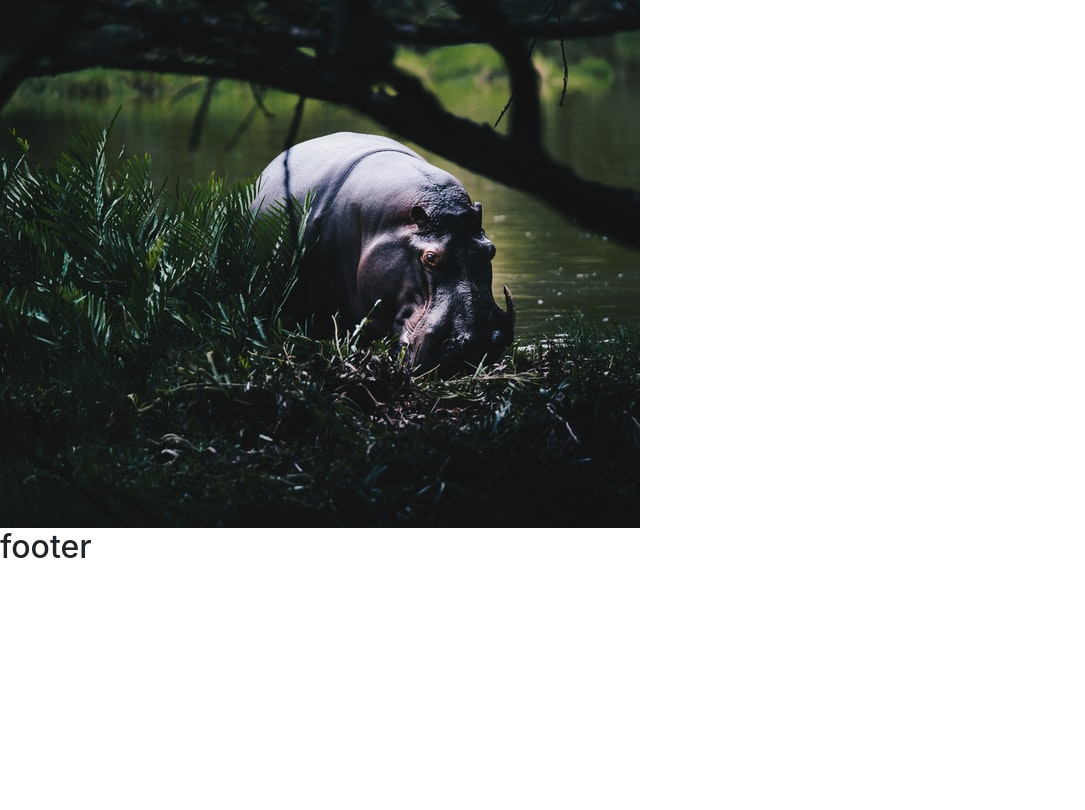
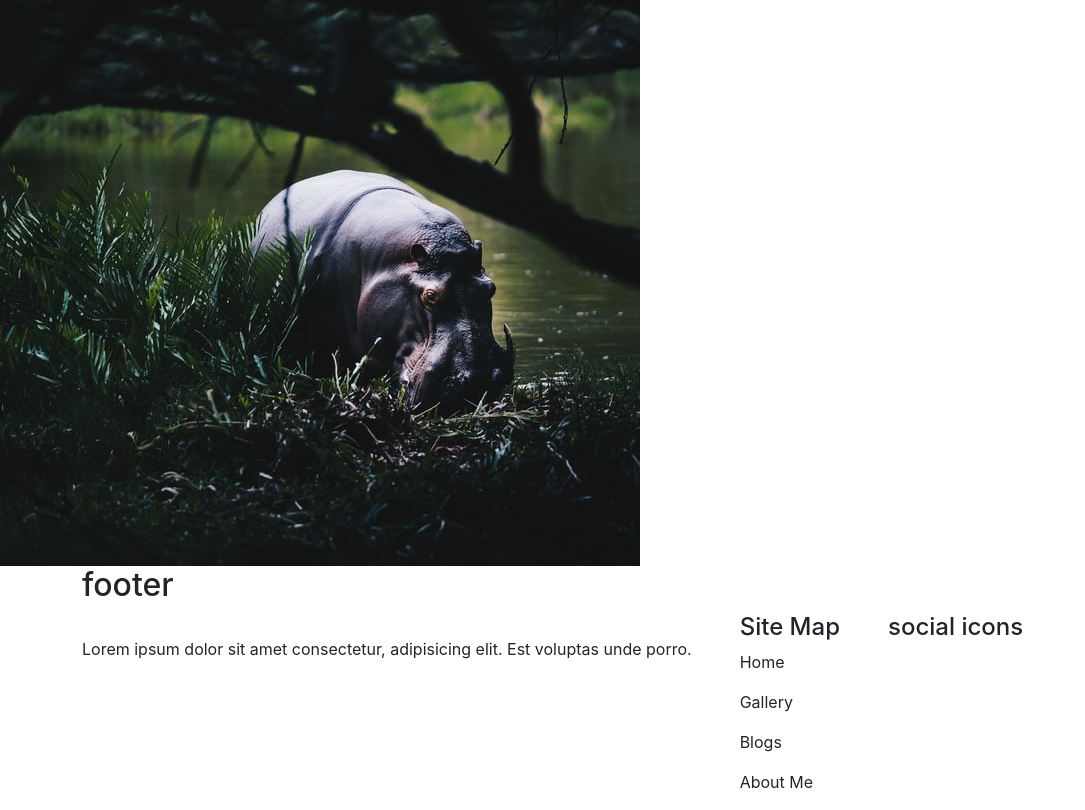
Before and after one commit to Kanizfatema47/kphoto-client, a React (Create React App) app: page /all in a window 1280 px wide. Shown: the part 2386-3196 px from the top of the page, without its empty margins (0-1085 px from the left). Before the commit the page ends 2961 px from the top, so only its background shows below. Built offline with nearby package versions, Linux system fonts and the light colour scheme; the HTML template or start-up script is replaced by a standard one.

Commit message:
added the footer

```diff
--- a/src/HomePage/Footer/Footer.js
+++ b/src/HomePage/Footer/Footer.js
@@ -2,8 +2,26 @@ import React from 'react';
 
 const Footer = () => {
     return (
-        <div>
+        <div className='container'>
             <h2>footer</h2>
+            <div className='d-flex  juatify-content-center'>
+                <div className="left-portion ">
+                    <img src="" alt="" srcset="" />
+                    <p>Lorem ipsum dolor sit amet consectetur, adipisicing elit. Est voluptas unde porro.</p>
+                </div>
+                <div className="middle-portion mx-5">
+                    <h4>Site Map</h4>
+                    <div className='d-flex flex-column '>
+                        <p>Home</p>
+                        <p>Gallery</p>
+                        <p>Blogs</p>
+                        <p>About Me</p>
+                    </div>
+                </div>
+                <div className="social-icons">
+                    <h4>social icons</h4>
+                </div>
+            </div>
         </div>
     );
 };
--- a/src/HomePage/Gallery/Gallery.js
+++ b/src/HomePage/Gallery/Gallery.js
@@ -15,6 +15,7 @@ const Gallery = () => {
                     <Link to='/nature'><Button variant="secondary" >Bird</Button></Link>
                 </ButtonGroup>
             </div>
+            <Button>See All</Button>
         </div>
     );
 };
```
